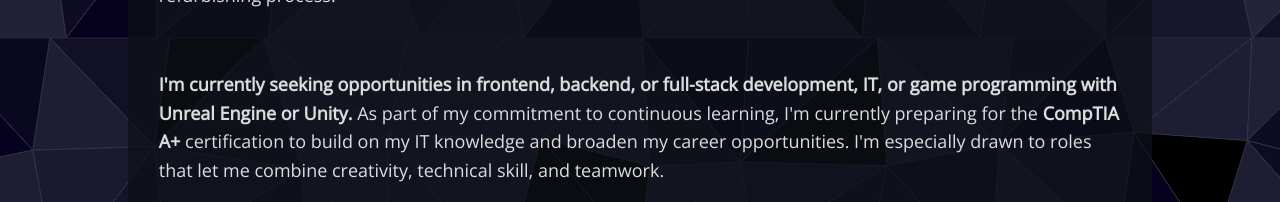
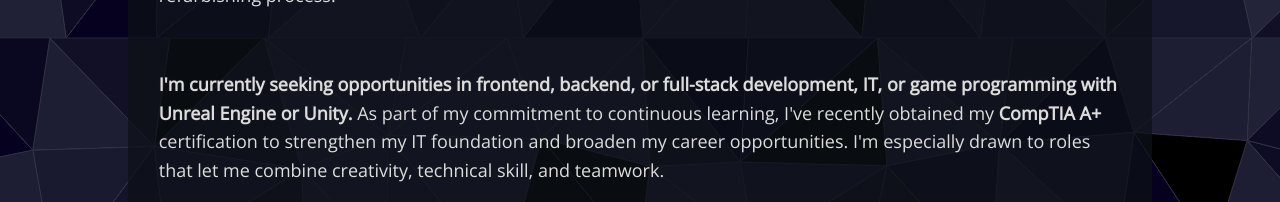
Before and after one commit to kleinjb25/kleinjb25.github.io, a plain HTML site: page index.html in a window 1280 px wide. Shown: the part 1562-1764 px from the top of the page. Drawn offline with nearby package versions, Linux system fonts and the light colour scheme.

Commit message:
updated resume and text to show i got comptia a+ certification

```diff
--- a/index.html
+++ b/index.html
@@ -54,7 +54,8 @@
                                 At the conference, we presented a paper on our efforts towards finding the most optimal PC type, operating system, and learning model for our refurbishing process.</p>
                         </div>
                     </div>
-                    <p><b>I'm currently seeking opportunities in frontend, backend, or full-stack development, IT, or game programming with Unreal Engine or Unity.</b> As part of my commitment to continuous learning, I'm currently preparing for the <b>CompTIA A+</b> certification to build on my IT knowledge and broaden my career opportunities. I'm especially drawn to roles that let me combine creativity, technical skill, and teamwork.</p>
+                    <p><b>I'm currently seeking opportunities in frontend, backend, or full-stack development, IT, or game programming with Unreal Engine or Unity.</b>
+                        As part of my commitment to continuous learning, I've recently obtained my <b>CompTIA A+</b> certification to strengthen my IT foundation and broaden my career opportunities. I'm especially drawn to roles that let me combine creativity, technical skill, and teamwork.</p>
                     <p>Outside of coding, you'll find me gaming, skiing, volunteering at animal shelters, or working on DIY projects — I even built my own PC! I value curiosity, community, and learning from every experience — including the students I've taught and the teammates I've worked with.</p>
                 </div>
             </section>
```
Also changed, not shown: resume.html (+1 -1 lines), 1 other file.
